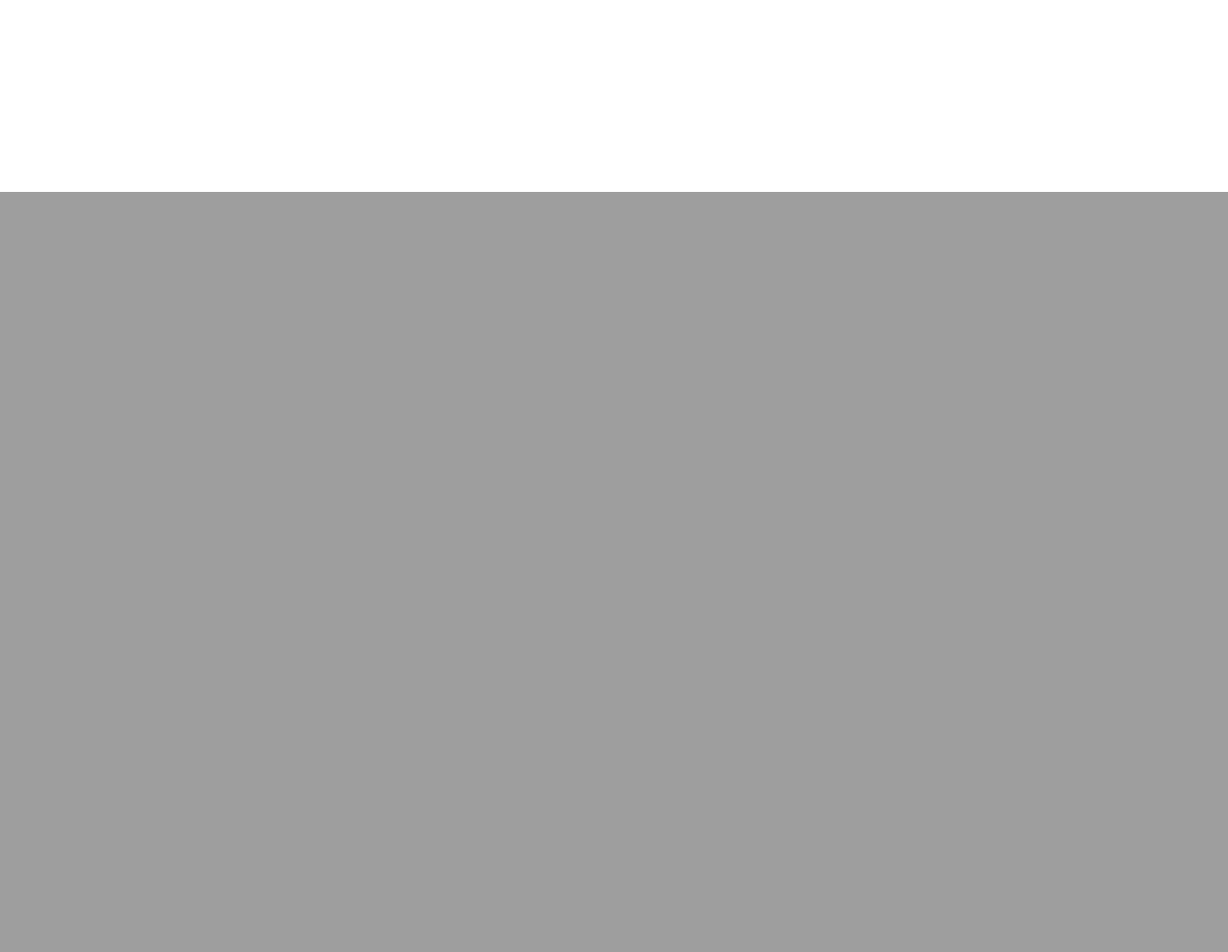
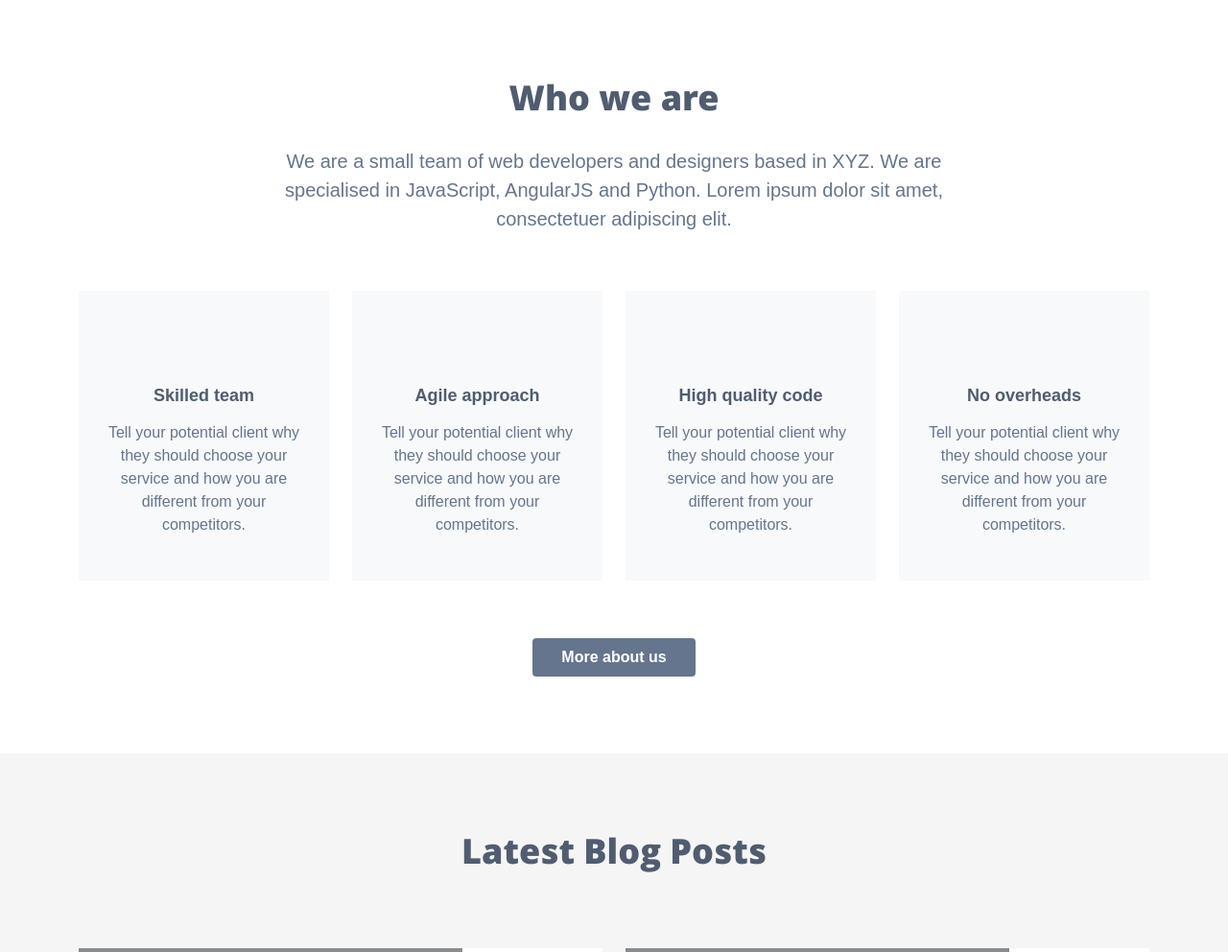
Before and after one commit to charlicoder/rupnagorit, a Django app: page / in a window 1280 px wide. Shown: the part 600-1592 px from the top of the page at 96% size. Before the commit the page ends 800 px from the top, so only its background shows below. Run offline with Django 3.2, Linux system fonts and the light colour scheme; some libraries are stand-ins or nearby versions; some web fonts are replaced; grey boxes are pictures that could not be loaded.

Commit message:
updated home.html

```diff
--- a/core/settings.py
+++ b/core/settings.py
@@ -10,9 +10,9 @@ BASE_DIR = Path(__file__).resolve().parent.parent
 SECRET_KEY = '!y7qy0stj)ywn_wekt0#)le11h@p2d68!urwc_a6+3&a$64xnh'
 
 # SECURITY WARNING: don't run with debug turned on in production!
-DEBUG = False
+DEBUG = True
 
-ALLOWED_HOSTS = ['13.228.219.163', 'rupnagorit.com', 'rupnagorit.local', 'localhost']
+ALLOWED_HOSTS = ['13.228.219.163', 'rupnagorit.com', 'rupnagorit.local', '127.0.0.1']
 
 
 # Application definition
--- a/core/templates/home.html
+++ b/core/templates/home.html
@@ -21,6 +21,12 @@
 
     {% include 'partials/header.html' %}
 
+    {% include 'partials/section-who.html' %}
+
+    {% include 'partials/section-latest-blog.html' %}
+
+    {% include 'partials/footer.html' %}
+
     <script src="{% static 'libs/jquery/jquery-3.4.1.min.js' %}"></script>
     <script src="{% static 'libs/bootstrap/js/bootstrap.bundle.min.js' %}"></script>
     <script src="{% static 'js/main.js' %}"></script>
--- /dev/null
+++ b/core/templates/partials/footer.html
@@ -0,0 +1,85 @@
+<!-- ******FOOTER****** -->
+    <footer class="footer">
+        <div class="footer-content">
+            <div class="container">
+                <div class="row">
+                    <div class="footer-col col-lg-3 col-md-4 col-12 links-col">
+                        <div class="footer-col-inner">
+                            <h3 class="sub-title">Quick Links</h3>
+                            <ul class="list-unstyled">
+                                <li><a href="https://themes.3rdwavemedia.com/devstudio/bs4/4.1/about.html">About us</a></li>
+                                <li><a href="https://themes.3rdwavemedia.com/devstudio/bs4/4.1/work.html">Our work</a></li>
+                                <li><a href="https://themes.3rdwavemedia.com/devstudio/bs4/4.1/contact.html">Contact</a></li>
+                                <li><a href="https://themes.3rdwavemedia.com/devstudio/bs4/4.1/blog.html">Blog</a></li>
+                                <li><a href="https://themes.3rdwavemedia.com/devstudio/bs4/4.1/#">Privacy policy</a></li>
+                                <li><a href="https://themes.3rdwavemedia.com/devstudio/bs4/4.1/#">Terms &amp; Conditions</a></li>
+                            </ul>
+                        </div><!--//footer-col-inner-->
+                    </div><!--//foooter-col-->
+                    <div class="footer-col col-lg-6 col-md-8 col-12 blog-col">
+                        <div class="footer-col-inner">
+                            <h3 class="sub-title">Latest From Our Blog</h3>
+                            <div class="item">
+                                <figure class="figure">
+                                    <img class="img-fluid" src="./index_files/blog-tiny-thumb-1.jpg" alt="">
+                                </figure>
+                                <div class="content">
+                                    <h4 class="post-title"><a href="https://themes.3rdwavemedia.com/devstudio/bs4/4.1/blog-post.html">DevStudio helps XYZ launch</a></h4>
+                                    <p class="intro">Lorem ipsum dolor sit amet, consectetur adipiscing elit. Proin sodales dolor ut ligula faucibus...</p>
+                                    <ul class="meta list-inline">
+                                        <li>18 Feb 2015</li>
+                                        <li>James Lee</li>
+                                    </ul>
+                                </div><!--//content-->
+                            </div>
+                            <div class="item">
+                                <figure class="figure">
+                                    <img class="img-fluid" src="./index_files/blog-tiny-thumb-2.jpg" alt="">
+                                </figure>
+                                <div class="content">
+                                    <h4 class="post-title"><a href="https://themes.3rdwavemedia.com/devstudio/bs4/4.1/blog-post.html">devAid - Free Bootstrap Theme</a></h4>
+                                    <p class="intro">Mauris libero leo, dapibus a congue ut, mollis sed nulla. Lorem ipsum dolor sit amet, consectetur adipiscing elit. Ut tempus augue nec nulla ultricies...</p>
+                                    <ul class="meta list-inline">
+                                        <li>21 Dec 2014</li>
+                                        <li>Vincent Fowler</li>
+                                    </ul>
+                                </div><!--//content-->
+                            </div>
+                        </div><!--//footer-col-inner-->
+                    </div><!--//foooter-col-->
+                    <div class="footer-col col-lg-3 col-12 contact-col">
+                        <div class="footer-col-inner">
+                            <h3 class="sub-title">Get In Touch</h3>
+                            <p class="intro"></p>
+                            <div class="row">
+                                <p class="adr clearfix col-lg-12 col-md-4">
+                                    <span class="fs1" aria-hidden="true" data-icon=""></span>
+                                    <span class="adr-group">
+                                        <span class="street-address">56 College Green Road</span><br>
+                                        <span class="city">Bristol</span><br>
+                                        <span class="postal-code">BS1 XR18</span><br>
+                                        <span class="country-name">UK</span>
+                                    </span>
+                                </p>
+                                <p class="tel col-lg-12 col-md-4 col-12"><span class="fs1" aria-hidden="true" data-icon="w"></span><a href="tel:+08001234567">0800 123 4567</a></p>
+                                <p class="email col-lg-12 col-md-4 col-12"><span class="fs1" aria-hidden="true" data-icon=""></span><a href="https://themes.3rdwavemedia.com/devstudio/bs4/4.1/#">hello@yourdevstudio.com</a></p>
+                            </div>
+                        </div><!--//footer-col-inner-->
+                    </div><!--//foooter-col-->
+                </div>
+            </div>
+        </div><!--//footer-content-->
+        <div class="bottom-bar">
+            <div class="container center">
+                <ul class="social-icons list-inline">
+                    <li class="list-inline-item"><a href="https://twitter.com/3rdwave_themes"><i class="fab fa-twitter"></i></a></li>
+                    <li class="list-inline-item"><a href="https://themes.3rdwavemedia.com/devstudio/bs4/4.1/#"><i class="fab fa-facebook-f"></i></a></li>
+                    <li class="list-inline-item"><a href="https://www.facebook.com/3rdwavethemes"><i class="fab fa-instagram"></i></a></li>
+                    <li class="list-inline-item"><a href="https://themes.3rdwavemedia.com/devstudio/bs4/4.1/#"><i class="fab fa-linkedin-in"></i></a></li>
+                    <li class="last list-inline-item"><a href="https://themes.3rdwavemedia.com/devstudio/bs4/4.1/#"><i class="fab fa-google-plus-g"></i></a></li>
+                </ul>
+                <small class="copyright text-center">Template Copyright @ <a href="http://themes.3rdwavemedia.com/" target="_blank">3rd Wave Media</a></small>
+            </div><!--//container-->
+        </div><!--//bottom-bar-->
+    </footer>
+    <!--//footer-->
--- /dev/null
+++ b/core/templates/partials/section-latest-blog.html
@@ -0,0 +1,63 @@
+<!-- ******Latest blog Section****** -->
+    <section id="latest-blog" class="latest-blog section">
+        <div class="container">
+            <h2 class="title text-center">Latest Blog Posts</h2>
+            <div class="row">
+                <div class="item col-md-6 col-12">
+                    <div class="item-inner">
+                        <figure class="figure">
+                            <a href="https://themes.3rdwavemedia.com/devstudio/bs4/4.1/blog-post.html"><img class="img-fluid" src="./index_files/blog-thumb-1.jpg" alt=""></a>
+                        </figure>
+                        <div class="content-wrapper text-center">
+                            <h3 class="sub-title"><a href="https://themes.3rdwavemedia.com/devstudio/bs4/4.1/blog-post.html">DevStudio helps XYZ launch</a></h3>
+                            <div class="desc">
+                                <p>Lorem ipsum dolor sit amet, consectetur adipiscing elit. Proin sodales dolor ut ligula faucibus, nec mattis nibh eleifend. Duis et enim at lacus pharetra mollis molestie nec magna. Maecenas tristique laoreet tristique. Ut pellentesque diam nec odio hendrerit euismod.</p>
+                            </div><!--//desc-->
+                        </div><!--//content-wrapper text-center-->
+                    </div><!--//item-inner-->
+                </div><!--//item-->
+
+                <div class="item col-md-6 col-12">
+                    <div class="item-inner">
+                        <figure class="figure">
+                            <a href="https://themes.3rdwavemedia.com/devstudio/bs4/4.1/blog-post.html"><img class="img-fluid" src="./index_files/blog-thumb-2.jpg" alt=""></a>
+                        </figure>
+                        <div class="content-wrapper text-center">
+                            <h3 class="sub-title"><a href="https://themes.3rdwavemedia.com/devstudio/bs4/4.1/blog-post.html">devAid - Free Bootstrap Theme</a></h3>
+                            <div class="desc">
+                                <p>Mauris libero leo, dapibus a congue ut, mollis sed nulla. Lorem ipsum dolor sit amet, consectetur adipiscing elit. Ut tempus augue nec nulla ultricies, <a href="http://themes.3rdwavemedia.com/website-templates/devaid-free-bootstrap-theme-developers/" target="_blank">Download now</a> vitae tincidunt lacus scelerisque.</p>
+                            </div><!--//desc-->
+                        </div><!--//content-wrapper text-center-->
+                    </div><!--//item-inner-->
+                </div><!--//item-->
+
+                <div class="item col-md-6 col-12">
+                    <div class="item-inner">
+                        <figure class="figure">
+                            <a href="https://themes.3rdwavemedia.com/devstudio/bs4/4.1/blog-post.html"><img class="img-fluid" src="./index_files/blog-thumb-3.jpg" alt=""></a>
+                        </figure>
+                        <div class="content-wrapper text-center">
+                            <h3 class="sub-title"><a href="https://themes.3rdwavemedia.com/devstudio/bs4/4.1/blog-post.html">DevStudio Team Lorem Ipsum</a></h3>
+                            <div class="desc">
+                                <p>In vel mauris consequat, ullamcorper diam id, eleifend tellus. Phasellus elementum facilisis eleifend. Nullam imperdiet odio massa, et blandit augue porta vehicula. Proin venenatis ullamcorper enim, in vulputate nisi luctus eget. Justo vitae tincidunt vestibulum. Cras consectetur lacinia massa.</p>
+                            </div><!--//desc-->
+                        </div><!--//content-wrapper text-center-->
+                    </div><!--//item-inner-->
+                </div><!--//item-->
+                <div class="item col-md-6 col-12">
+                    <div class="item-inner">
+                        <figure class="figure">
+                            <a href="https://themes.3rdwavemedia.com/devstudio/bs4/4.1/blog-post.html"><img class="img-fluid" src="./index_files/blog-thumb-4.jpg" alt=""></a>
+                        </figure>
+                        <div class="content-wrapper text-center">
+                            <h3 class="sub-title"><a href="https://themes.3rdwavemedia.com/devstudio/bs4/4.1/blog-post.html">Our Consectetur Adipiscing</a></h3>
+                            <div class="desc">
+                                <p>Aenean eget molestie ipsum, in commodo felis. Sed vitae enim est. Nunc at eros id purus vulputate elementum in vel nisi. Donec tempus turpis et viverra semper. Curabitur facilisis sem elit, vitae condimentum enim auctor ac. Sed orci magna, euismod eu mi eu, fringilla tincidunt orci. Phasellus molestie.</p>
+                            </div><!--//desc-->
+                        </div><!--//content-wrapper text-center-->
+                    </div><!--//item-inner-->
+                </div><!--//item-->
+            </div><!--//row-->
+        </div><!--//container-->
+    </section>
+    <!--//latest-blog-->
--- /dev/null
+++ b/core/templates/partials/section-who.html
@@ -0,0 +1,47 @@
+<!-- ******Why Section****** -->
+    <section id="who" class="who section">
+        <div class="container text-center">
+            <h2 class="title text-center">Who we are</h2>
+            <p class="intro text-center">We are a small team of web developers and designers based in XYZ. We are specialised in JavaScript, AngularJS and Python. Lorem ipsum dolor sit amet, consectetuer adipiscing elit.</p>
+            <div class="row benefits text-center">
+                <div class="item col-lg-3 col-md-6 col-12">
+                    <div class="item-inner">
+                        <div class="fs1" aria-hidden="true" data-icon=""></div>
+                        <h3 class="sub-title">Skilled team</h3>
+                        <div class="desc">
+                            <p>Tell your potential client why they should choose your service and how you are different from your competitors.</p>
+                        </div>
+                    </div>
+                </div><!--//item-->
+                <div class="item col-lg-3 col-md-6 col-12">
+                    <div class="item-inner">
+                        <div class="fs1" aria-hidden="true" data-icon=""></div>
+                        <h3 class="sub-title">Agile approach</h3>
+                        <div class="desc">
+                            <p>Tell your potential client why they should choose your service and how you are different from your competitors.</p>
+                        </div>
+                    </div><!--//item-inner-->
+                </div><!--//item-->
+                <div class="item col-lg-3 col-md-6 col-12">
+                    <div class="item-inner">
+                        <div class="fs1" aria-hidden="true" data-icon=""></div>
+                        <h3 class="sub-title">High quality code</h3>
+                        <div class="desc">
+                            <p>Tell your potential client why they should choose your service and how you are different from your competitors.</p>
+                        </div>
+                    </div><!--//item-inner-->
+                </div><!--//item-->
+                <div class="item col-lg-3 col-md-6 col-12">
+                    <div class="item-inner">
+                        <div class="fs1" aria-hidden="true" data-icon=""></div>
+                        <h3 class="sub-title">No overheads</h3>
+                        <div class="desc">
+                            <p>Tell your potential client why they should choose your service and how you are different from your competitors.</p>
+                        </div>
+                    </div><!--//item-inner-->
+                </div><!--//item-->
+            </div><!--//row-->
+            <a class="btn btn-cta btn-cta-secondary" href="https://themes.3rdwavemedia.com/devstudio/bs4/4.1/about.html">More about us</a>
+        </div><!--//container-->
+    </section>
+    <!--//who-->
```
Also changed, not shown: core/templates/partials/section-latest-work.html (added, +153 -0 lines).
